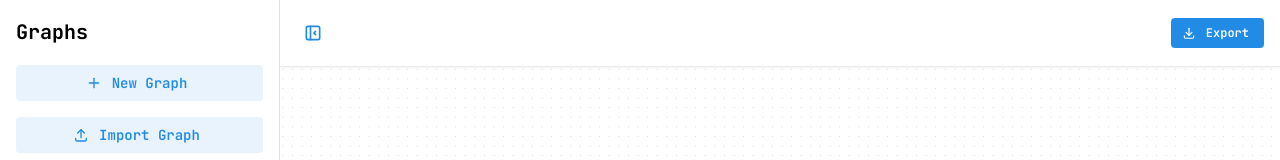
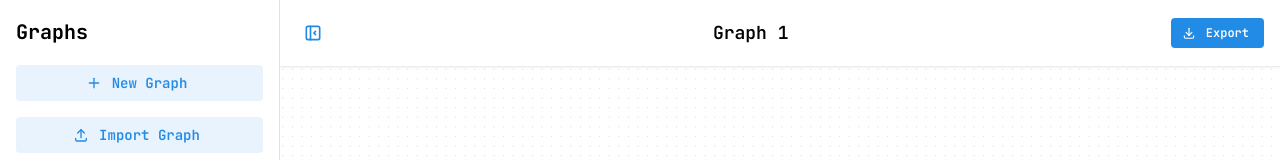
Before and after one commit to EricHayter/mikado, a React (Vite) app: page / in a window 1280 px wide. Shown: the top 160 px of the page. Built offline with nearby package versions, Linux system fonts and the light colour scheme.

Commit message:
Add title to the top of the page to show what graph you are editing

```diff
--- a/src/App.tsx
+++ b/src/App.tsx
@@ -595,6 +595,12 @@ function App() {
                 {sidebarOpened ? <IconLayoutSidebarLeftCollapse size={20} /> : <IconLayoutSidebarLeftExpand size={20} />}
               </ActionIcon>
 
+              {activeGraphId && graphs.get(activeGraphId) && (
+                <Text size="lg" fw={600}>
+                  {graphs.get(activeGraphId)!.name}
+                </Text>
+              )}
+
               <Group justify="flex-end">
                 <Button
                   onClick={exportGraph}
```
